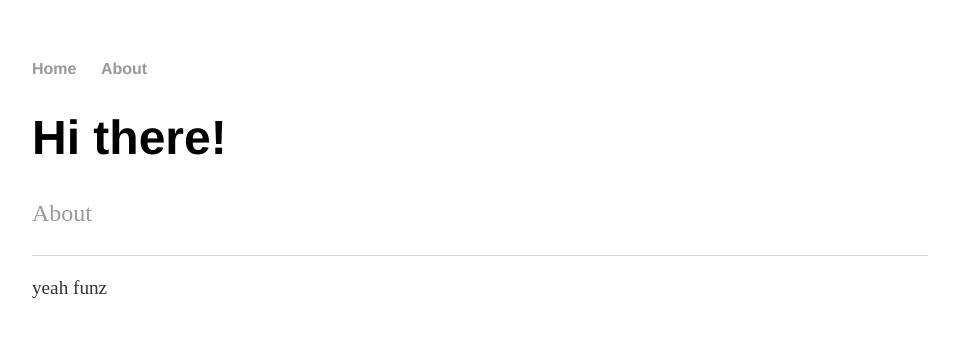
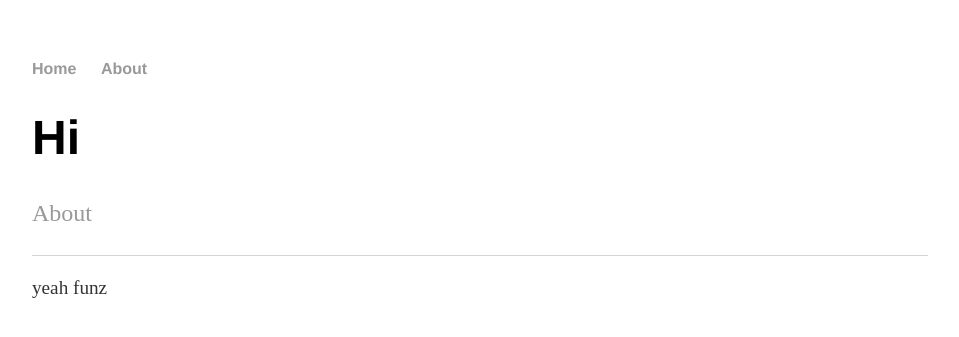
Before and after one commit to poiurewq/poiurewq, a Jekyll site: the page built from index.html, in a window 1280 px wide. Shown: the top 337 px of the page, without its empty margins (160-1119 px from the left). Built offline with Jekyll 4.4.1, drawn with Linux system fonts in a browser that asks for light colours.

Commit message:
Update index.html

```diff
--- a/index.html
+++ b/index.html
@@ -3,6 +3,6 @@ layout: default
 title: Hello Q
 ---
 <div class="blurb">
-	<h1>Hi there!</h1>
+	<h1>Hi</h1>
 	<p><a href="/about">About</a></p>
 </div><!-- /.blurb -->
```
